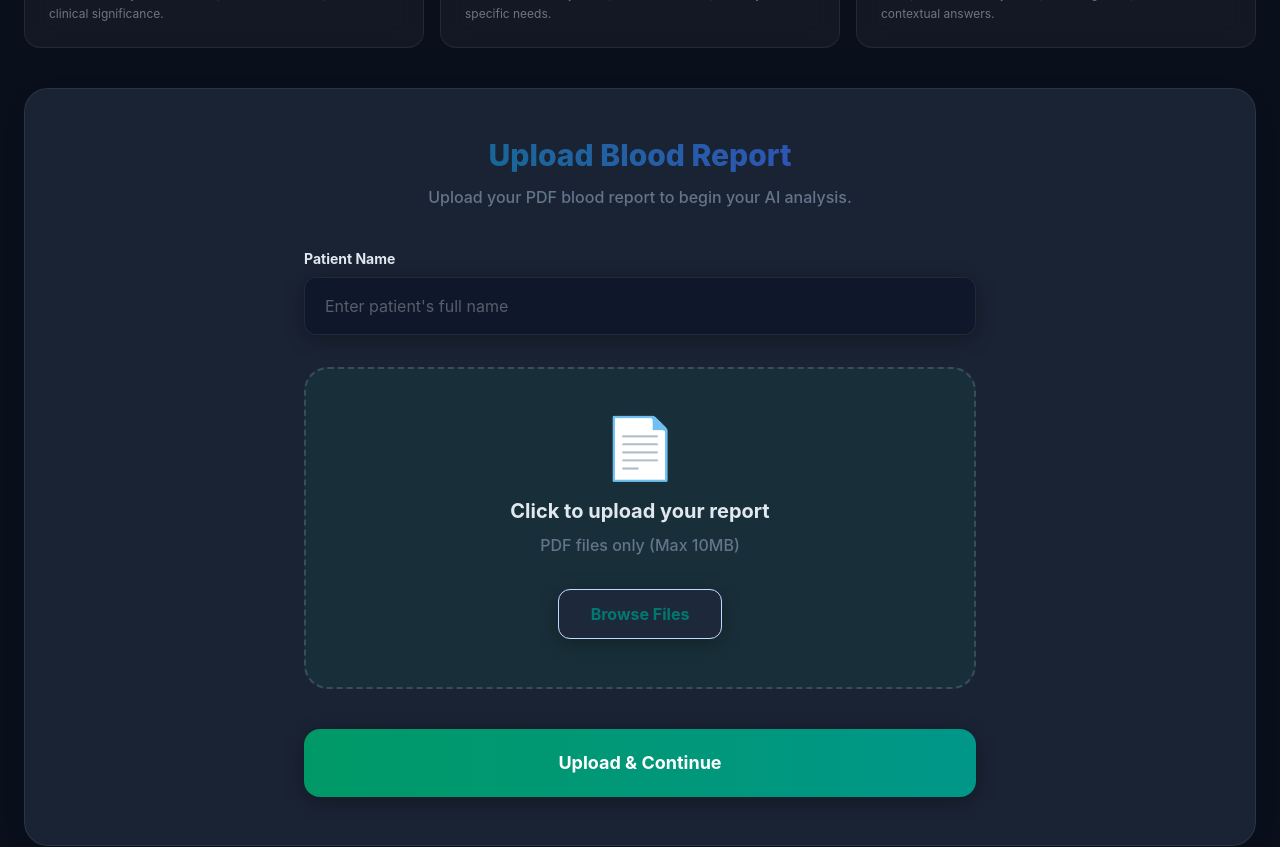
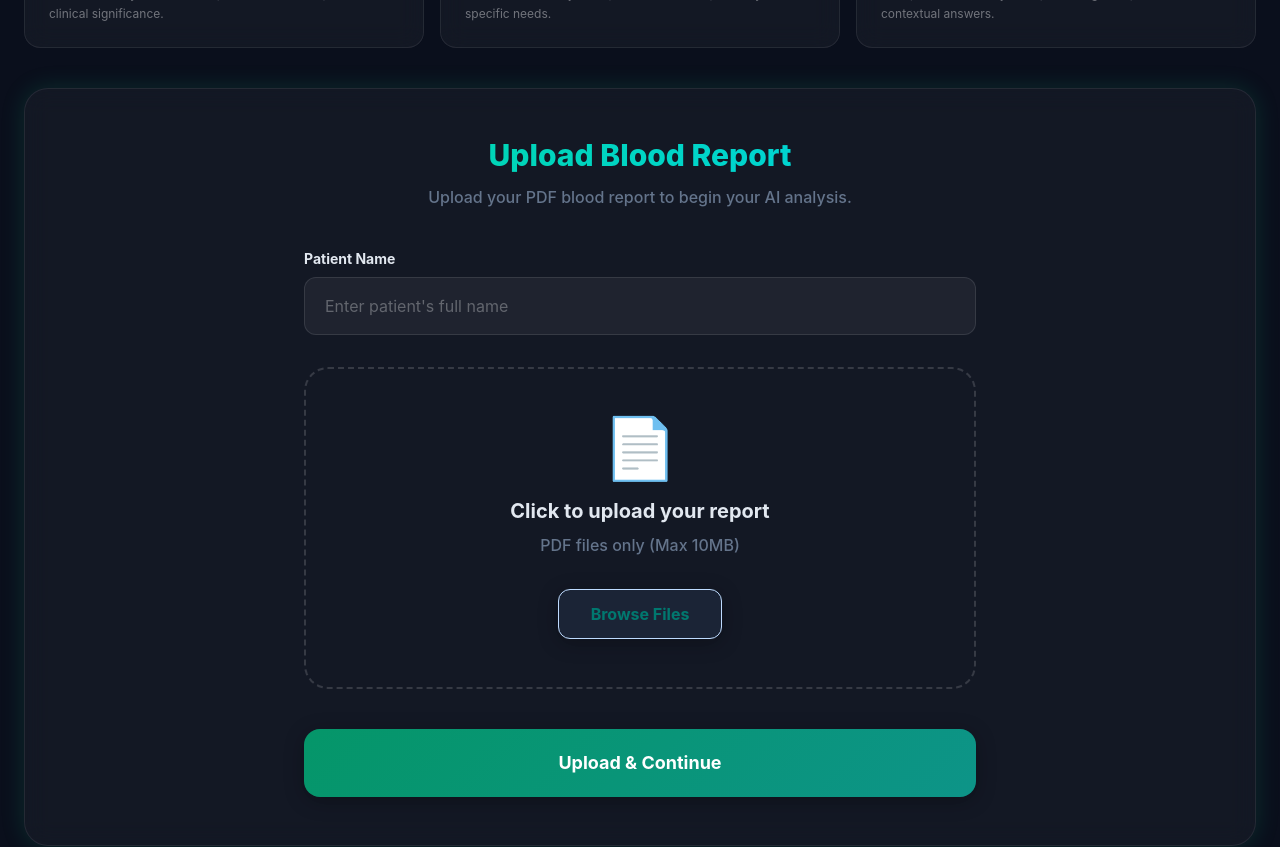
Before and after one commit to yashashvisri/AI-BloodTest-Report-Analyzer, a React (Vite) app in the folder frontend/: page / in a window 1280 px wide. Shown: the part 580-1427 px from the top of the page. Built offline with nearby package versions, Linux system fonts and the light colour scheme; no server answers.

Commit message:
style(ui): redesign upload section with glassmorphic card and glow effect

```diff
--- a/frontend/src/pages/Home.jsx
+++ b/frontend/src/pages/Home.jsx
@@ -251,8 +251,8 @@ function Home() {
             Upload Section
         ================================================== */}
 
-        <div className="bg-white rounded-3xl shadow-[0_8px_30px_rgb(0,0,0,0.04)] border border-gray-100 p-8 md:p-12 mt-10">
-          <h2 className="text-3xl font-extrabold text-center bg-gradient-to-r from-teal-700 to-indigo-700 bg-clip-text text-transparent">
+        <div className="glass-card rounded-3xl p-8 md:p-12 mt-10 pulse-glow">
+          <h2 className="text-3xl font-extrabold text-center bg-gradient-to-r from-emerald-400 to-cyan-400 bg-clip-text text-transparent">
             Upload Blood Report
           </h2>
           <p className="text-center text-gray-500 mt-3 font-medium">
@@ -269,12 +269,12 @@ function Home() {
               placeholder="Enter patient's full name"
               value={patientName}
               onChange={(event) => setPatientName(event.target.value)}
-              className="w-full border border-gray-200 bg-gray-50 rounded-xl px-5 py-4 focus:outline-none focus:ring-2 focus:ring-emerald-500 focus:bg-white transition-all shadow-sm"
+              className="w-full border border-white/10 bg-white/5 rounded-xl px-5 py-4 focus:outline-none focus:ring-2 focus:ring-emerald-500/30 transition-all text-white placeholder-white/30"
             />
           </div>
 
           {/* Upload Area */}
-          <div className="mt-8 max-w-2xl mx-auto border-2 border-dashed border-blue-200 rounded-3xl p-12 text-center bg-emerald-50/50 hover:bg-emerald-50 hover:border-blue-400 transition-all duration-300 group cursor-pointer" onClick={chooseFile}>
+          <div className="mt-8 max-w-2xl mx-auto border-2 border-dashed border-white/15 rounded-3xl p-12 text-center hover:border-emerald-500/40 transition-all duration-300 group cursor-pointer" onClick={chooseFile}>
             <input
               type="file"
               accept=".pdf,application/pdf"
@@ -320,7 +320,7 @@ function Home() {
             <button
               onClick={reportId ? analyzeReport : uploadReport}
               disabled={loading}
-              className="w-full bg-gradient-to-r from-emerald-600 to-teal-600 hover:from-teal-700 hover:to-indigo-700 disabled:from-gray-400 disabled:to-gray-400 text-white py-5 rounded-2xl text-lg font-bold shadow-lg hover:shadow-xl transition-all flex justify-center items-center gap-3"
+              className="btn-primary w-full text-white py-5 rounded-2xl text-lg font-bold shadow-lg transition-all flex justify-center items-center gap-3 disabled:opacity-50"
             >
               {loading ? (
                 <>
```
